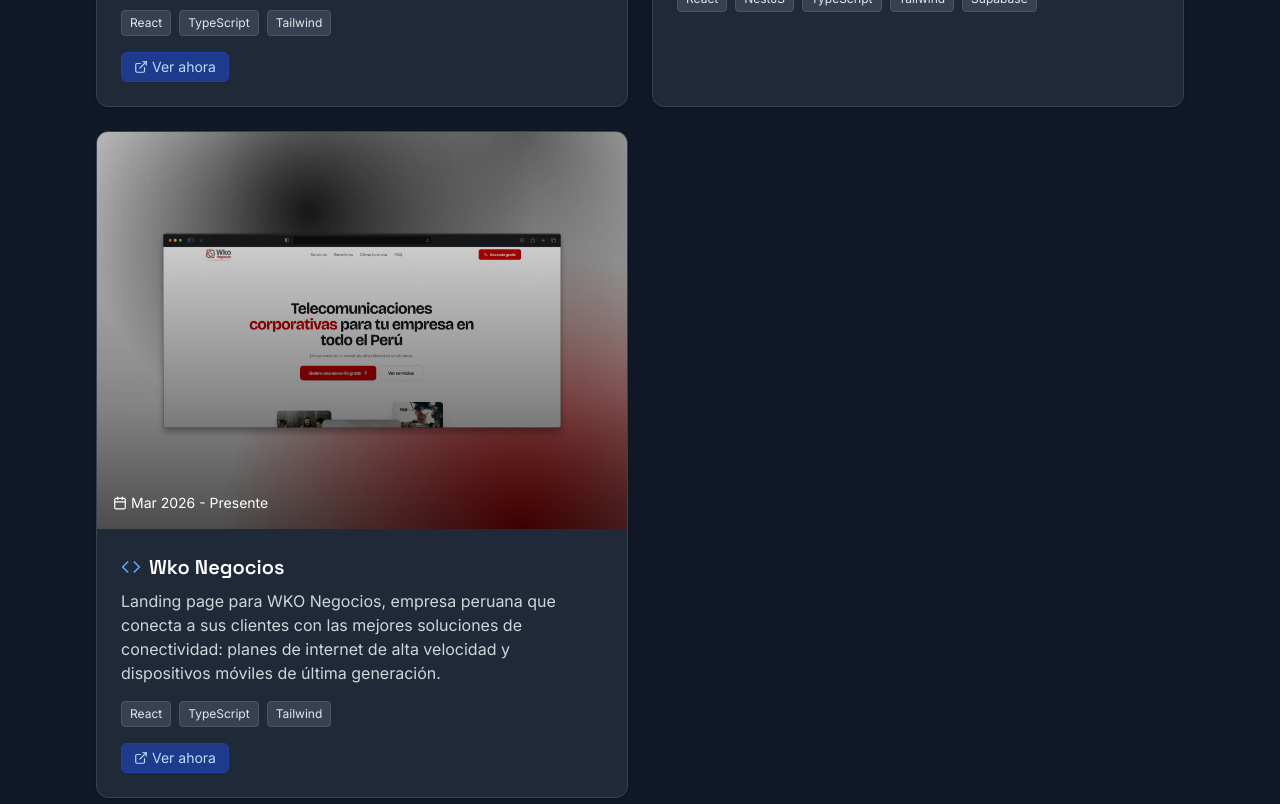
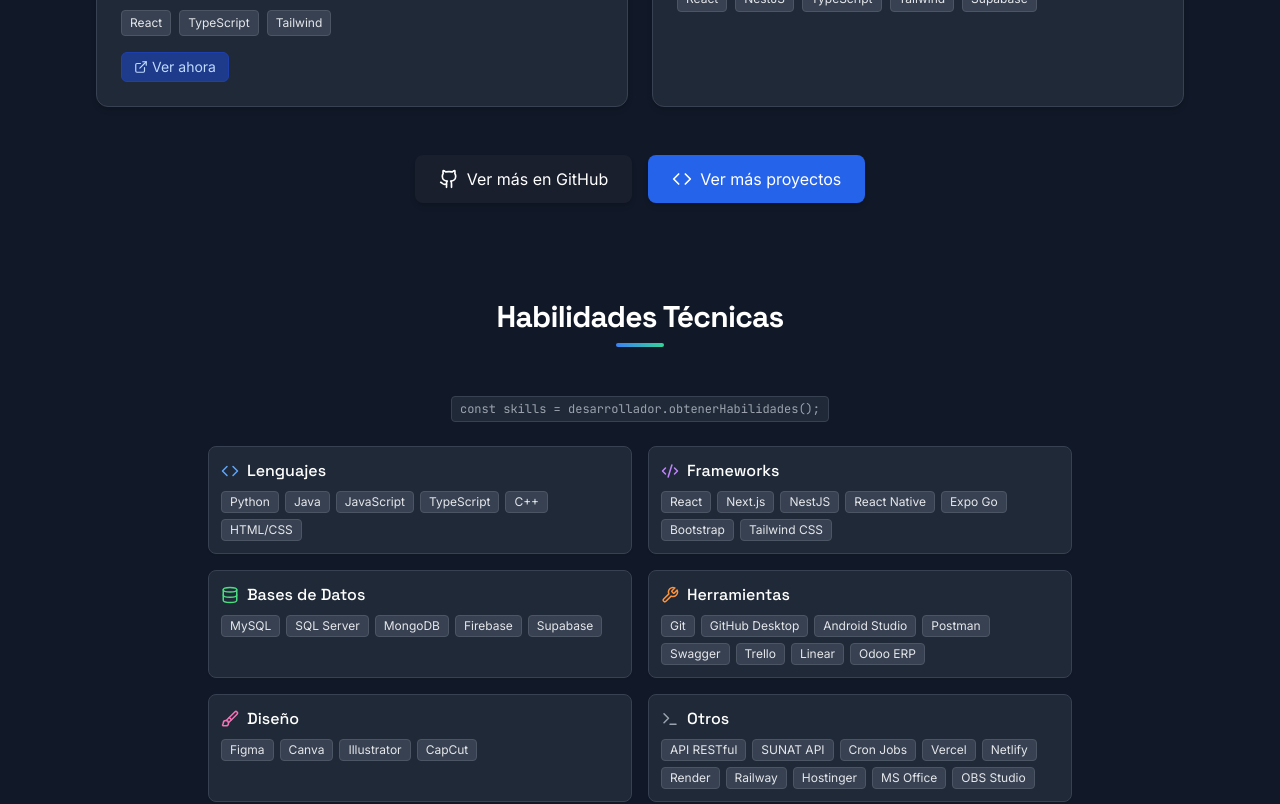
Before and after one commit to stxfxno/michael-portafolio, a React (Vite) app: page / in a window 1280 px wide. Shown: the part 3040-3844 px from the top of the page. Built offline with nearby package versions, Linux system fonts and the light colour scheme.

Commit message:
feat: add Wko Negocios project details with conditional rendering based on language

```diff
--- a/src/components/MoreProjects.tsx
+++ b/src/components/MoreProjects.tsx
@@ -44,6 +44,18 @@
 
   // Proyectos con contenido condicional según el idioma
   const additionalProjects = language === 'es' ? [
+    {
+      title: "Wko Negocios",
+      description: "Landing page para WKO Negocios, empresa peruana que conecta a sus clientes con las mejores soluciones de conectividad: planes de internet de alta velocidad y dispositivos móviles de última generación.",
+      period: "2026 (marzo)",
+      technologies: ["React", "TypeScript", "Tailwind"],
+      image: "/images/wkonegocios_web.webp",
+      icon: <Code className="text-blue-500 mr-2" size={18} />,
+      viewnow: true,
+      links: {
+        live: "https://wko-negocios-landing.vercel.app/"
+      }
+    },
     {
       title: "Chat Platform",
       description: "Aplicación web full-stack con sistema completo de mensajería en tiempo real entre usuarios, soportando interfaces intuitivas para la comunicación instantánea y gestión de contactos.",
@@ -154,6 +166,18 @@
       }
     }
   ] : [
+    {
+      title: "Wko Negocios",
+      description: "Landing page for WKO Negocios, a Peruvian company connecting customers with the best connectivity solutions: high-speed internet plans and the latest mobile devices.",
+      period: "2026 (March)",
+      technologies: ["React", "TypeScript", "Tailwind"],
+      image: "/images/wkonegocios_web.webp",
+      icon: <Code className="text-blue-500 mr-2" size={18} />,
+      viewnow: true,
+      links: {
+        live: "https://wko-negocios-landing.vercel.app/"
+      }
+    },
     {
       title: "Chat Platform",
       description: "Full-stack web application with a complete real-time messaging system between users, supporting intuitive interfaces for instant communication and contact management.",
--- a/src/components/Projects.tsx
+++ b/src/components/Projects.tsx
@@ -185,17 +185,6 @@
       image: "/images/renaceris_plataforma.webp",
       links: {}
     },
-    {
-      title: "Wko Negocios",
-      description: "Landing page para WKO Negocios, empresa peruana que conecta a sus clientes con las mejores soluciones de conectividad: planes de internet de alta velocidad y dispositivos móviles de última generación.",
-      period: "Mar 2026 - Presente",
-      technologies: ["React", "TypeScript", "Tailwind"],
-      image: "/images/wkonegocios_web.webp",
-      viewnow: true,
-      links: {
-        live: "https://wko-negocios-landing.vercel.app/"
-      }
-    }
   ] : [
     {
       title: "BIM Document Management",
@@ -254,17 +243,6 @@
       image: "/images/renaceris_plataforma.webp",
       links: {}
     },
-    {
-      title: "Wko Negocios",
-      description: "Landing page for WKO Negocios, a Peruvian company connecting customers with the best connectivity solutions: high-speed internet plans and the latest mobile devices.",
-      period: "Mar 2026 - Present",
-      technologies: ["React", "TypeScript", "Tailwind"],
-      image: "/images/wkonegocios_web.webp",
-      viewnow: true,
-      links: {
-        live: "https://wko-negocios-landing.vercel.app/"
-      }
-    }
   ];
 
   return (
```
